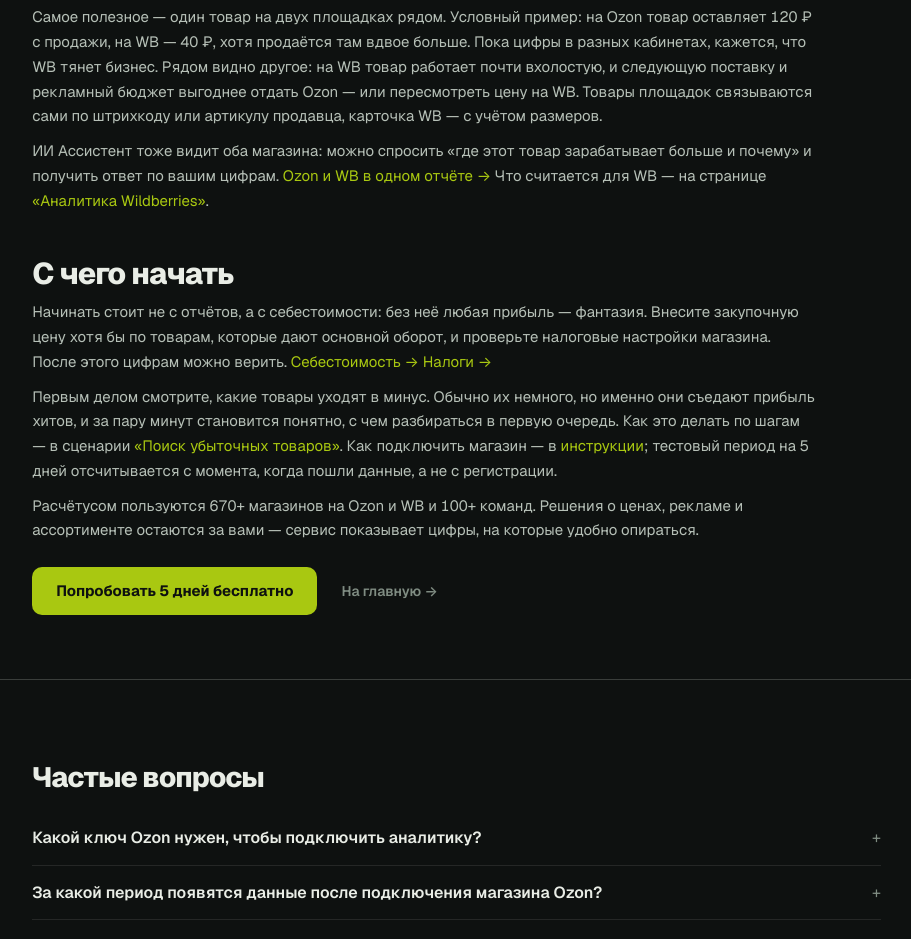
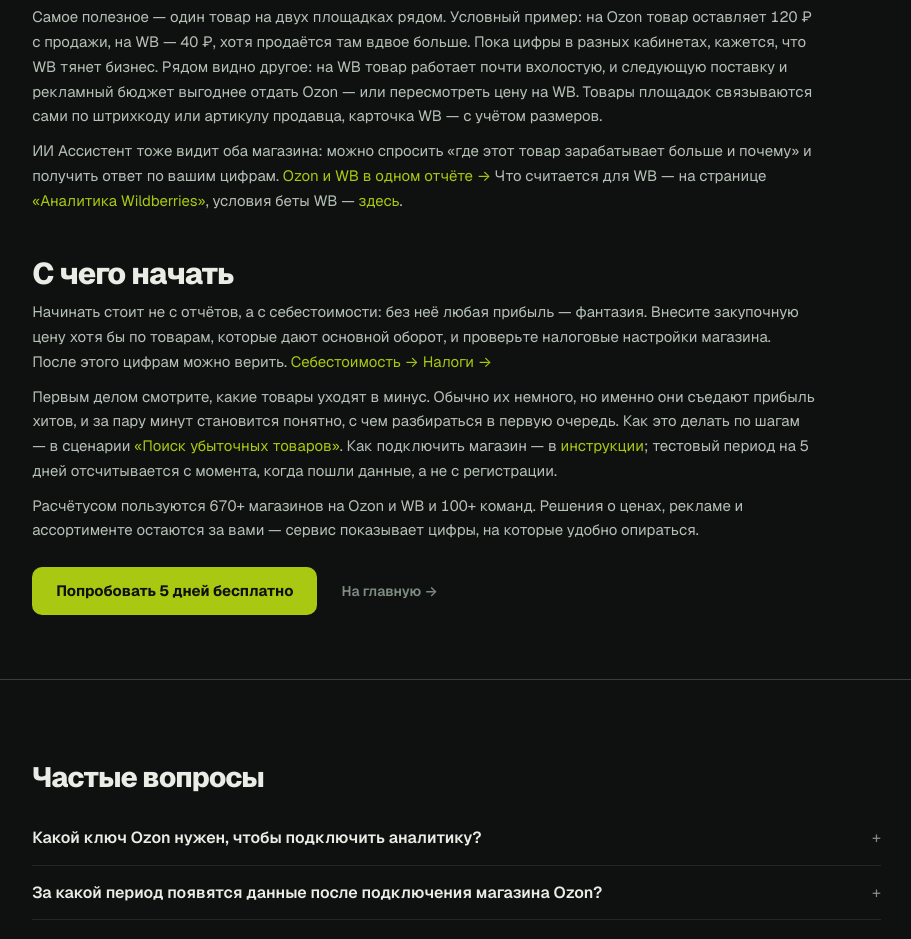
Before and after one commit to GitHubJackPerson/raschetus-landing, a plain HTML site: page analitika-ozon/index.html in a window 1280 px wide. Shown: the part 4560-5499 px from the top of the page, without its empty margins (99-1010 px from the left). Drawn offline with Linux system fonts and the light colour scheme.

Commit message:
seo: fix WB example wording, restore beta link
Co-Authored-By: Claude Opus 5.5 <noreply@anthropic.com>

```diff
--- a/analitika-ozon/index.html
+++ b/analitika-ozon/index.html
@@ -292,7 +292,7 @@
       <p>Продавец с двумя площадками обычно живёт в двух кабинетах. Ozon показывает своё, WB — своё, а сколько зарабатывает бизнес целиком, вы узнаёте в конце месяца, когда сведёте выгрузки в одну таблицу. К этому моменту решения про закупку и рекламу уже приняты — вслепую.</p>
       <p>В Расчётусе магазины Ozon и WB — это один бизнес. ОПиУ, движение денег и Баланс показывают каждый магазин и общий итог. Операционка и Юнитка складывают продажи и прибыль обеих площадок. Общий расход вроде фулфилмента или зарплаты вносите один раз — он сам делится между магазинами, и ни одна площадка не выглядит прибыльнее, чем есть.</p>
       <p>Самое полезное — один товар на двух площадках рядом. Условный пример: на Ozon товар оставляет 120 ₽ с продажи, на WB — 40 ₽, хотя продаётся там вдвое больше. Пока цифры в разных кабинетах, кажется, что WB тянет бизнес. Рядом видно другое: на WB товар работает почти вхолостую, и следующую поставку и рекламный бюджет выгоднее отдать Ozon — или пересмотреть цену на WB. Товары площадок связываются сами по штрихкоду или артикулу продавца, карточка WB — с учётом размеров.</p>
-      <p>ИИ Ассистент тоже видит оба магазина: можно спросить «где этот товар зарабатывает больше и почему» и получить ответ по вашим цифрам. <a href="/ozon-wb/">Ozon и WB в одном отчёте →</a> Что считается для WB — на странице <a href="/analitika-wildberries/">«Аналитика Wildberries»</a>.</p>
+      <p>ИИ Ассистент тоже видит оба магазина: можно спросить «где этот товар зарабатывает больше и почему» и получить ответ по вашим цифрам. <a href="/ozon-wb/">Ozon и WB в одном отчёте →</a> Что считается для WB — на странице <a href="/analitika-wildberries/">«Аналитика Wildberries»</a>, условия беты WB — <a href="/wildberries/">здесь</a>.</p>
     </section>
 
     <section class="art__sec">
```
Also changed, not shown: analitika-wildberries/index.html (+1 -1 lines).
